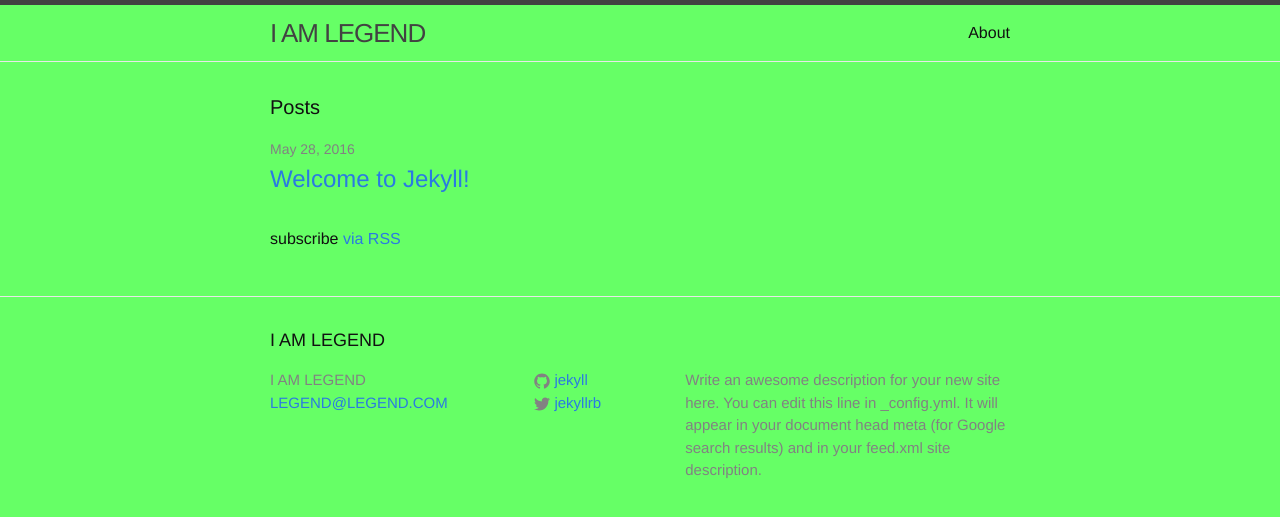
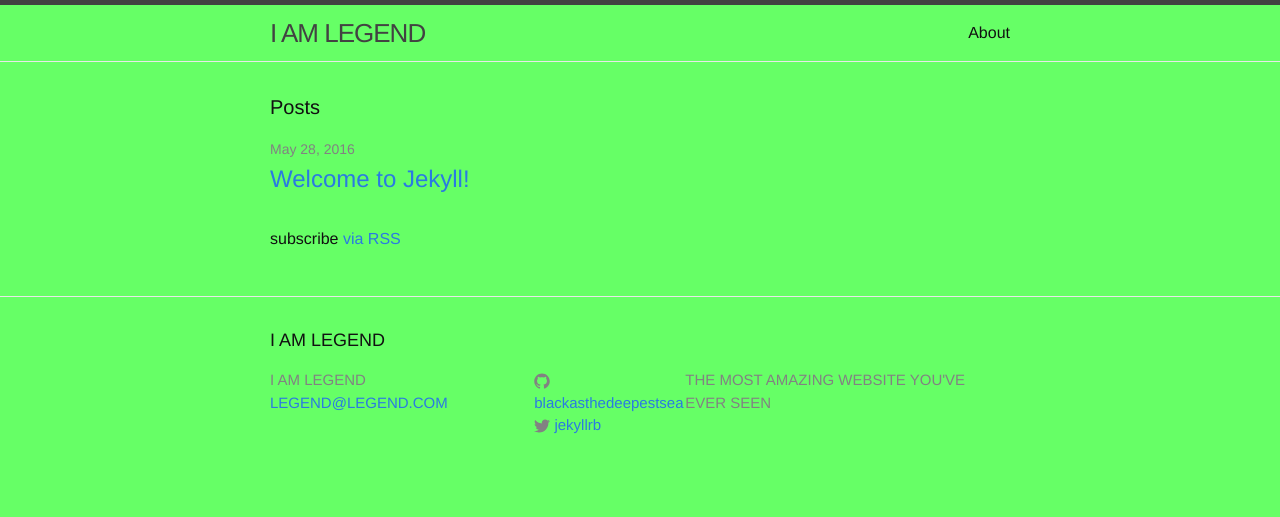
Before and after one commit to Blackasthedeepestsea/blackasthedeepestsea.github.io, a Jekyll site: the page built from index.html, in a window 1280 px wide. Shown: the top 517 px of the page. Built offline with Jekyll 4.4.1, drawn with Linux system fonts in a browser that asks for light colours.

Commit message:
Update _config.yml

```diff
--- a/_config.yml
+++ b/_config.yml
@@ -9,13 +9,11 @@
 title: "I AM LEGEND"
 email: LEGEND@LEGEND.COM
 description: > # this means to ignore newlines until "baseurl:"
-  Write an awesome description for your new site here. You can edit this
-  line in _config.yml. It will appear in your document head meta (for
-  Google search results) and in your feed.xml site description.
+  THE MOST AMAZING WEBSITE YOU'VE EVER SEEN
 baseurl: "" # the subpath of your site, e.g. /blog
 url: "http://yourdomain.com" # the base hostname & protocol for your site
 twitter_username: jekyllrb
-github_username:  jekyll
+github_username:  blackasthedeepestsea
 
 # Build settings
 markdown: kramdown
```
